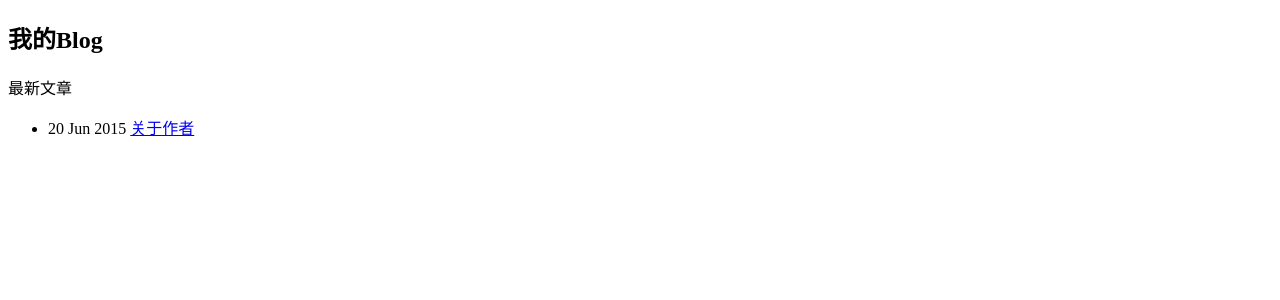
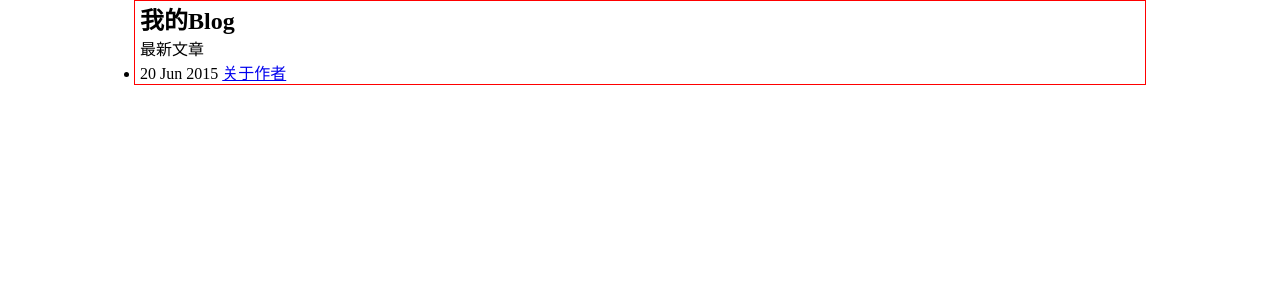
Before and after one commit to dongsongshan/dongsongshan.github.io, a Jekyll site: the page built from index.html, in a window 1280 px wide. Shown: the top 300 px of the page. Built offline with Jekyll 4.4.1, drawn with Linux system fonts in a browser that asks for light colours.

Commit message:
css address

```diff
--- a/_layouts/default.html
+++ b/_layouts/default.html
@@ -3,7 +3,7 @@
 <head>
  <meta http-equiv="content-type" content="text/html; charset=utf-8" />
  <title>{{ page.title }}</title>
- <link rel="stylesheet" href="css/style.css">
+ <link rel="stylesheet" href="/css/style.css">
 </head>
 <body>
 
```
Also changed, not shown: css/style.css (renamed from _layouts/css/style.css).
